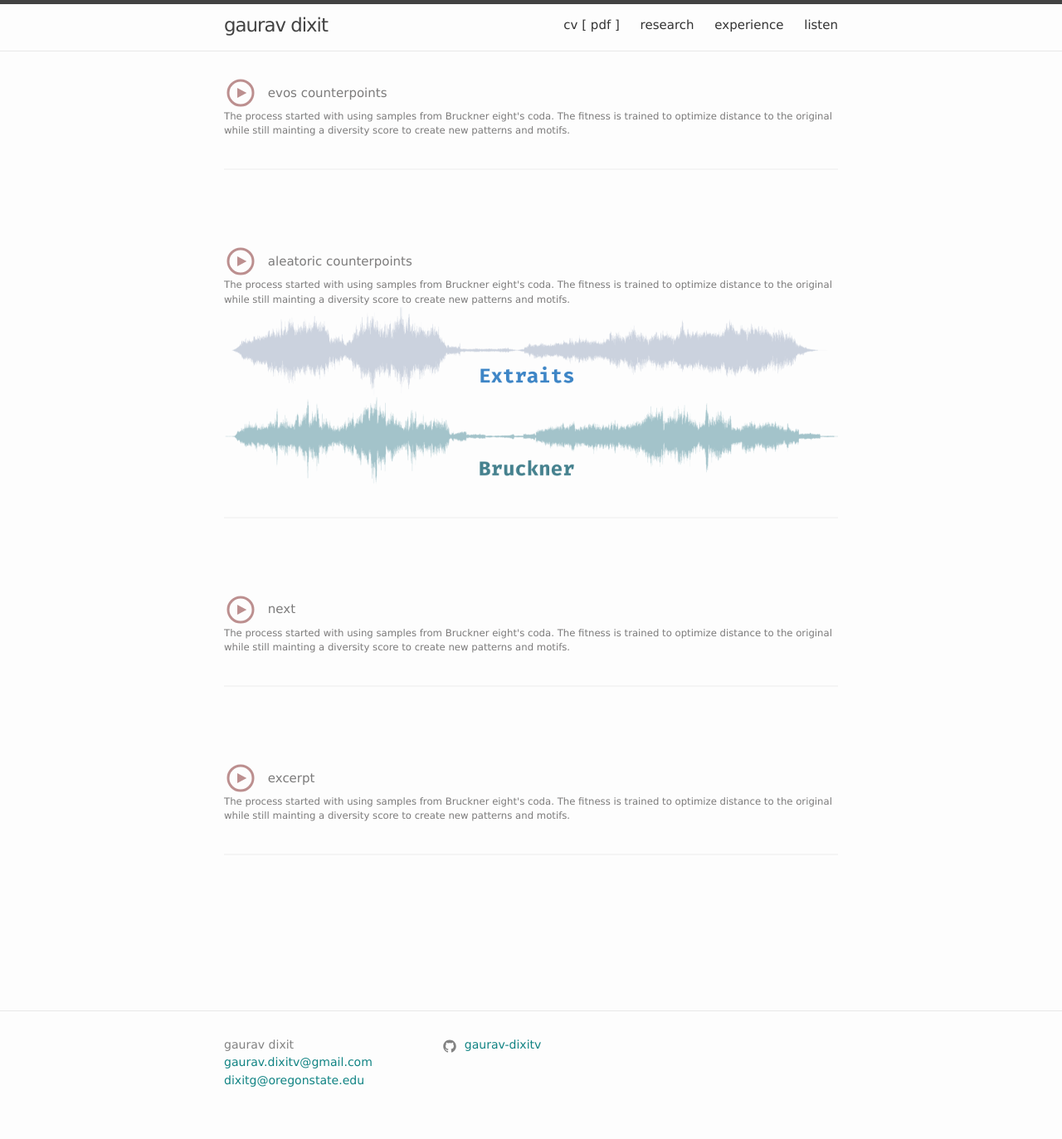
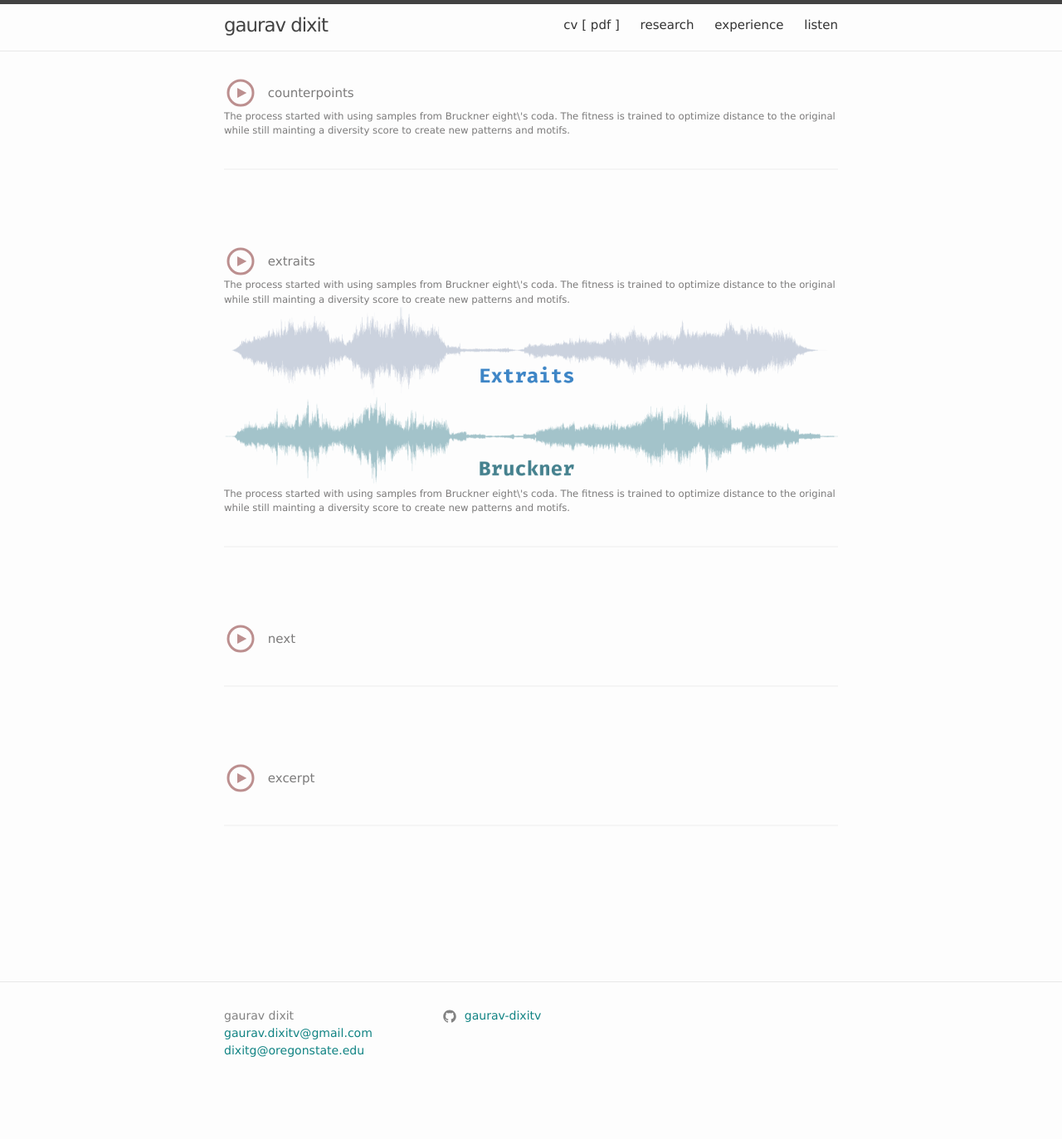
Before and after one commit to gaurav-dixitv/gaurav-dixitv.github.io, a Jekyll site: the page built from sounds.md, in a window 1280 px wide. Shown: the whole page at 83% size. Built offline with Jekyll 4.4.1, drawn with Linux system fonts in a browser that asks for light colours; comment, search, counter and statistics services are not loaded; after the commit the page ends 1338 px from its top, so only the background shows below that; some of the changed lines change nothing that is shown.

Commit message:
regions for the first example

```diff
--- a/_includes/widgets/extrait.html
+++ b/_includes/widgets/extrait.html
@@ -45,36 +45,37 @@
             // cursorColor: 'transparent',
             cursorWidth: 0,
             barWidth: 2,
-            barHeight: 2, // the height of the wave
+            barHeight: 1.2, // the height of the wave
             barGap: null,
             height: 80,
             fillParent: true,
             scrollParent: false,
             hideScrollbar: true,
             responsive: true,
-            plugins: [
-                WaveSurfer.regions.create({
-                    regionsMinLength: 2,
-                    regions: [
-                        {
-                            start: 0,
-                            end: 16,
-                            loop: false,
-                            drag: false,
-                            resize: false,
-                            color: 'rgba(180, 180, 180, 0.2)'
-                        }, {
-                            start: 17,
-                            end: 43,
-                            loop: false,
-                            drag: false,
-                            resize: false,
-                            color: 'rgba(10, 10, 10, 0.1)'
-                        }
-                    ],
-                })
-            ]
+            plugins: [WaveSurfer.regions.create({})]
         });
+
+        if ('{{include.regions}}') {
+            // first extrait has regions to highlight cantus firmus and the generated counterpoints.
+            let regions = [[0, 16], [17, 44], [44.5, 74]]
+            let colors = [
+                'rgba(180, 180, 180, 0.1)',
+                'rgba(100, 100, 180, 0.1)',
+                'rgba(100, 140, 140, 0.1)'
+            ];
+            for (let i = 0; i < regions.length; ++i) {
+                wavesurfer.addRegion({
+                    start: regions[i][0],
+                    end: regions[i][1],
+                    loop: false,
+                    drag: false,
+                    resize: false,
+                    color: colors[i]
+                });
+            }
+        }
+
+        // wavesurfer.backend.ac.resume();
         wavesurfer.load("{{include.asource}}");
 
         let formatTime = function (time) {
@@ -106,9 +107,6 @@
             pause.classList.add("hidden");
         });
 
-        if ("{{include.sections}}") {
-
-        }
     }
 
 </script>
--- a/_layouts/sounds.html
+++ b/_layouts/sounds.html
@@ -3,29 +3,52 @@
 ---
 
 <div class="home">
-  <script src="https://cdnjs.cloudflare.com/ajax/libs/wavesurfer.js/6.6.3/wavesurfer.min.js" integrity="sha512-IAmyXmTPBaNKPe1Q+QZAKrYDnGp9trvMyICCKtvHzq+6wPII0GXg6wSyosMQ1ZADtgz/Tl05Fi56HwUIfLWbtQ==" crossorigin="anonymous" referrerpolicy="no-referrer"></script>
+  <script src="https://cdnjs.cloudflare.com/ajax/libs/wavesurfer.js/6.6.3/wavesurfer.min.js"
+    integrity="sha512-IAmyXmTPBaNKPe1Q+QZAKrYDnGp9trvMyICCKtvHzq+6wPII0GXg6wSyosMQ1ZADtgz/Tl05Fi56HwUIfLWbtQ=="
+    crossorigin="anonymous" referrerpolicy="no-referrer"></script>
 
-  <script src="https://cdnjs.cloudflare.com/ajax/libs/wavesurfer.js/6.6.3/plugin/wavesurfer.regions.min.js" integrity="sha512-5vXZePoXTkbazfM4HOSHRlXwOoETX445QFFlgWyTPR9F2NMzToCE6WsAkhTUsGDFEbGxrE2mIorRE+eqerNCaA==" crossorigin="anonymous" referrerpolicy="no-referrer"></script>
+  <script src="https://cdnjs.cloudflare.com/ajax/libs/wavesurfer.js/6.6.3/plugin/wavesurfer.regions.min.js"
+    integrity="sha512-5vXZePoXTkbazfM4HOSHRlXwOoETX445QFFlgWyTPR9F2NMzToCE6WsAkhTUsGDFEbGxrE2mIorRE+eqerNCaA=="
+    crossorigin="anonymous" referrerpolicy="no-referrer"></script>
 
-  <script src="https://cdnjs.cloudflare.com/ajax/libs/wavesurfer.js/6.6.3/plugin/wavesurfer.spectrogram.min.js" integrity="sha512-DLPScgRVmB9K/qlZdzu16IOPHiQzeaUF7J3ti7k5bTM+FmMbTBNIy+O58DfTw4nOB9/B+bp8BJ/DWQxEiNo8HA==" crossorigin="anonymous" referrerpolicy="no-referrer"></script>
+  <script src="https://cdnjs.cloudflare.com/ajax/libs/wavesurfer.js/6.6.3/plugin/wavesurfer.spectrogram.min.js"
+    integrity="sha512-DLPScgRVmB9K/qlZdzu16IOPHiQzeaUF7J3ti7k5bTM+FmMbTBNIy+O58DfTw4nOB9/B+bp8BJ/DWQxEiNo8HA=="
+    crossorigin="anonymous" referrerpolicy="no-referrer"></script>
 
-  {% include widgets/extrait.html id=0 title='evos counterpoints' excerpt='The process started with using samples from Bruckner eight\'s coda. The fitness is trained to optimize distance to the original while still mainting a diversity score to create new patterns and motifs.' asource='/assets/listen/evos.mp3' %}
+  {% include widgets/extrait.html id=0 title='counterpoints' regions=true excerpt='' asource='/assets/listen/evos.mp3' %}
+
+  <div class="paper-venue">
+    The process started with using samples from Bruckner eight\'s coda. The fitness is trained to optimize distance to
+    the original while still mainting a diversity score to create new patterns and motifs.
+  </div>
+
+  {% include widgets/divider.html %}
+
+
+  {% include widgets/extrait.html id=1 title='extraits' excerpt=''
+  asource='/assets/listen/quintet_aleatoric_4.mp3' %}
+
+  <div class="paper-venue">
+    The process started with using samples from Bruckner eight\'s coda. The fitness is trained to optimize distance to
+    the original while still mainting a diversity score to create new patterns and motifs.
+  </div>
+
+  <div><img src="/assets/images/listen/waveforms_squeezed.png"></div>
+
+  <div class="paper-venue">
+    The process started with using samples from Bruckner eight\'s coda. The fitness is trained to optimize distance to
+    the original while still mainting a diversity score to create new patterns and motifs.
+  </div>
+  {% include widgets/divider.html %}
+
+
+  {% include widgets/extrait.html id=2 title='next' excerpt='' asource='/assets/listen/loegria.mp3' %}
   {% include widgets/divider.html %}
 
 
 
-  {% include widgets/extrait.html id=1 title='aleatoric counterpoints' excerpt='The process started with using samples from Bruckner eight\'s coda. The fitness is trained to optimize distance to the original while still mainting a diversity score to create new patterns and motifs.' asource='/assets/listen/quintet_aleatoric_4.mp3' %}
-
-  <div><img src="/assets/images/listen/waveforms_squeezed.png"></div>
-
+  {% include widgets/extrait.html id=3 title='excerpt' excerpt='' asource='/assets/listen/extrait.mp3' %}
   {% include widgets/divider.html %}
 
-
-  {% include widgets/extrait.html id=2 title='next' excerpt='The process started with using samples from Bruckner eight\'s coda. The fitness is trained to optimize distance to the original while still mainting a diversity score to create new patterns and motifs.' asource='/assets/listen/loegria.mp3' %}
-  {% include widgets/divider.html %}
-
-  {% include widgets/extrait.html id=3 title='excerpt' excerpt='The process started with using samples from Bruckner eight\'s coda. The fitness is trained to optimize distance to the original while still mainting a diversity score to create new patterns and motifs.' asource='/assets/listen/extrait.mp3' %}
-  {% include widgets/divider.html %}
-
-  <br/><br/><br/>
+  <br /><br /><br />
 </div>
```
